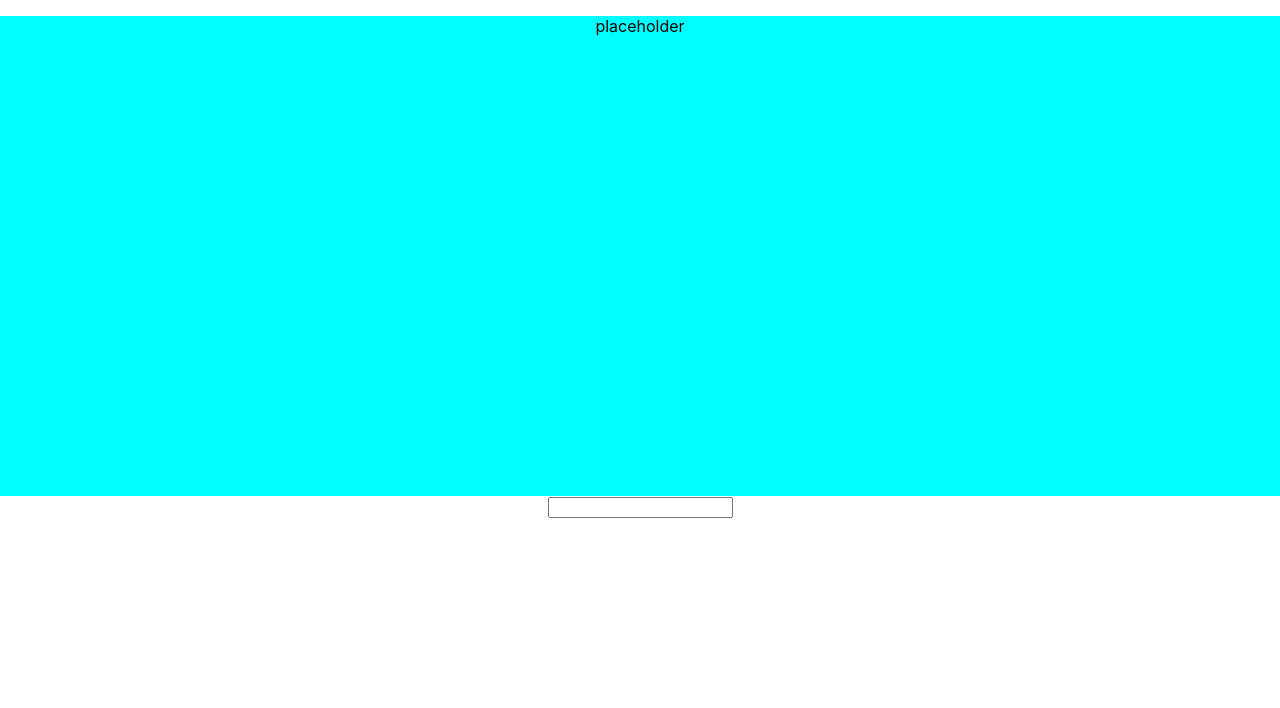
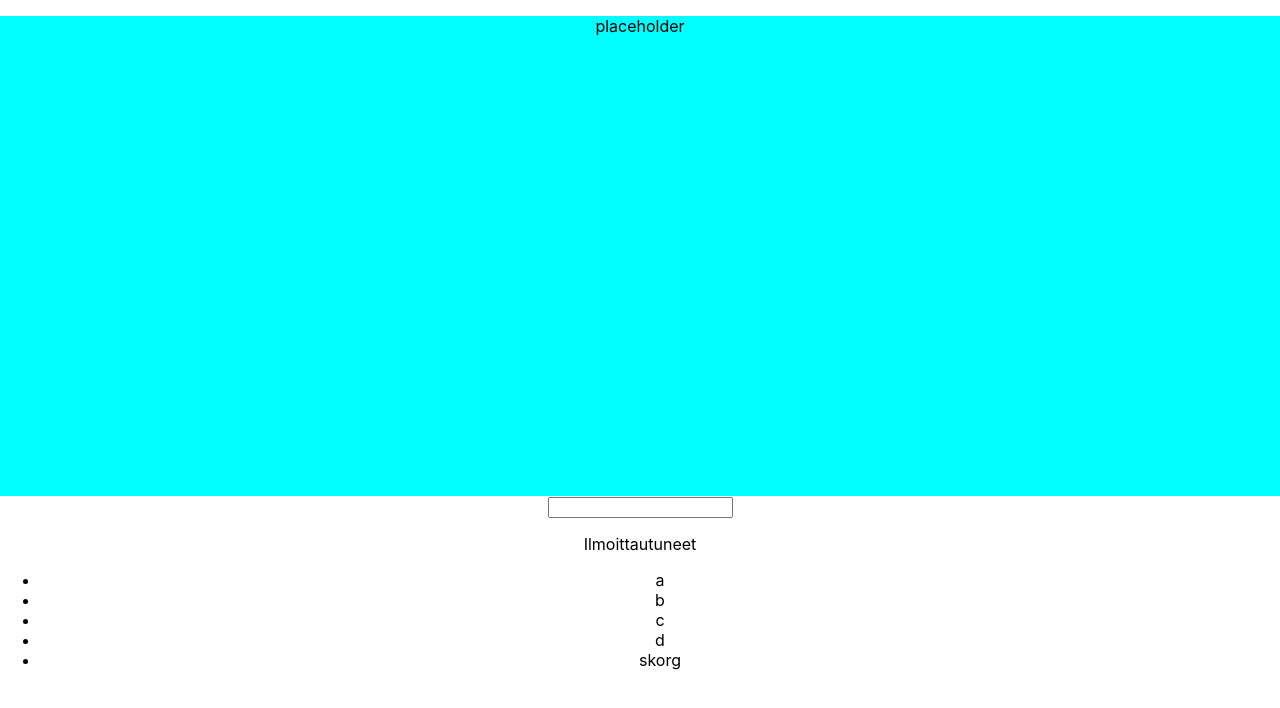
Before and after one commit to Twig-the-code/code-and-coffee, a React (Create React App) app: page / in a window 1280 px wide. Shown: the top 708 px of the page. Built offline with nearby package versions, Linux system fonts and the light colour scheme.

Commit message:
Luotiin NameList

```diff
--- a/src/App.js
+++ b/src/App.js
@@ -3,13 +3,18 @@ import Register from "./components/Register"
 import logo from './logo.svg';
 import './App.css';
 import EventDetails from './components/EventDetails';
+import NameList from './components/NameList';
 
 class App extends Component {
   render() {
+    const names = ["a","b","c","d","skorg"];
     return (
       <div className="App">
         <EventDetails></EventDetails>
         <Register></Register>
+        <NameList
+          names = {names}
+        />
       </div>
     );
   }
--- /dev/null
+++ b/src/components/NameList.js
@@ -0,0 +1,20 @@
+import React, { Component } from 'react';
+
+import './Register.css';
+
+class NameList extends Component {
+    render() {
+        return (
+            <div className="name-list">
+                <p>Ilmoittautuneet</p>
+                <ul>
+                    {
+                        this.props.names.map(el => <li>{el}</li>)
+                    }
+                </ul>
+            </div>
+        );
+    }
+}
+
+export default NameList;
```
Also changed, not shown: 1 other file (tests, documents, lock files or other folders).
